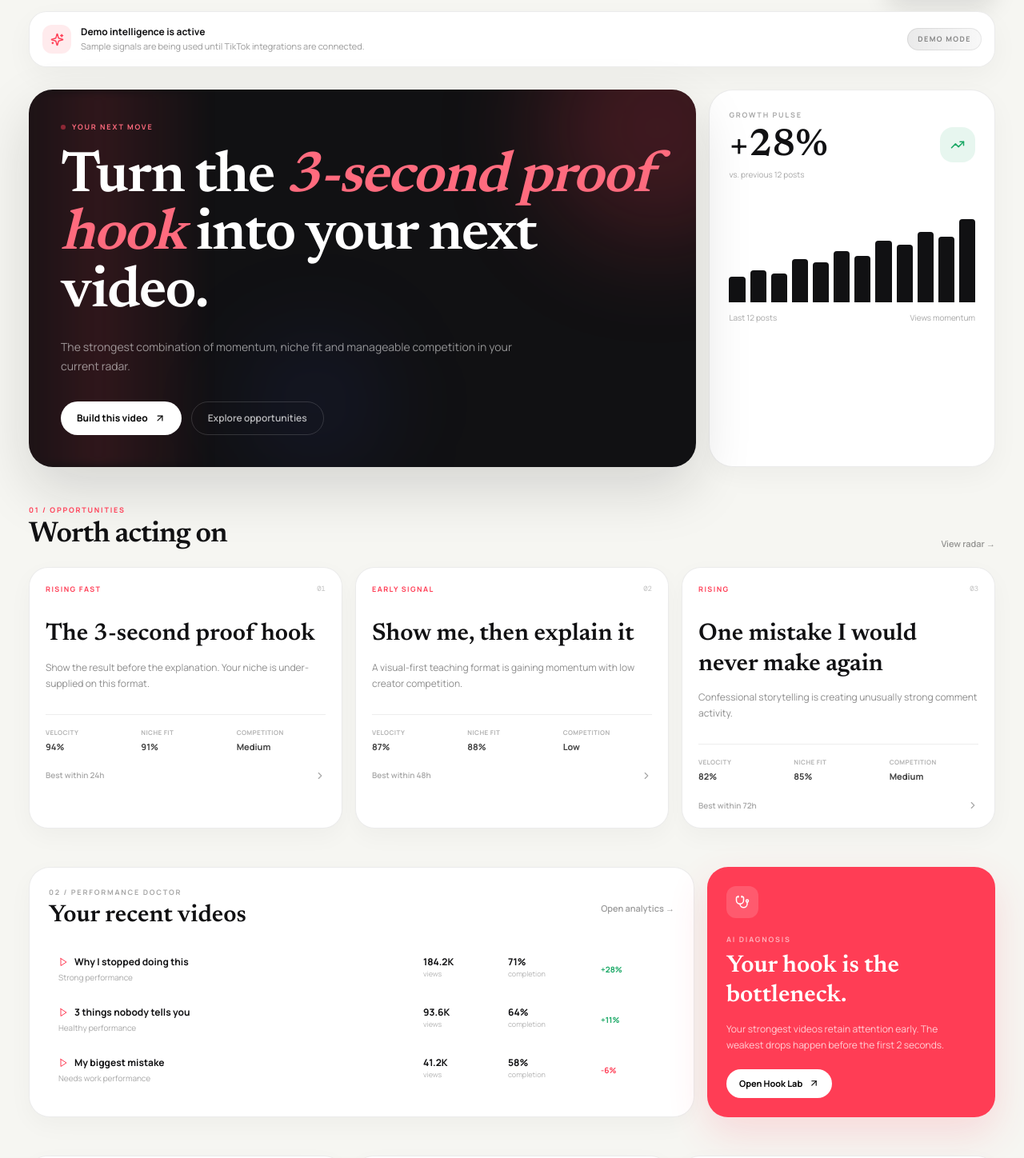
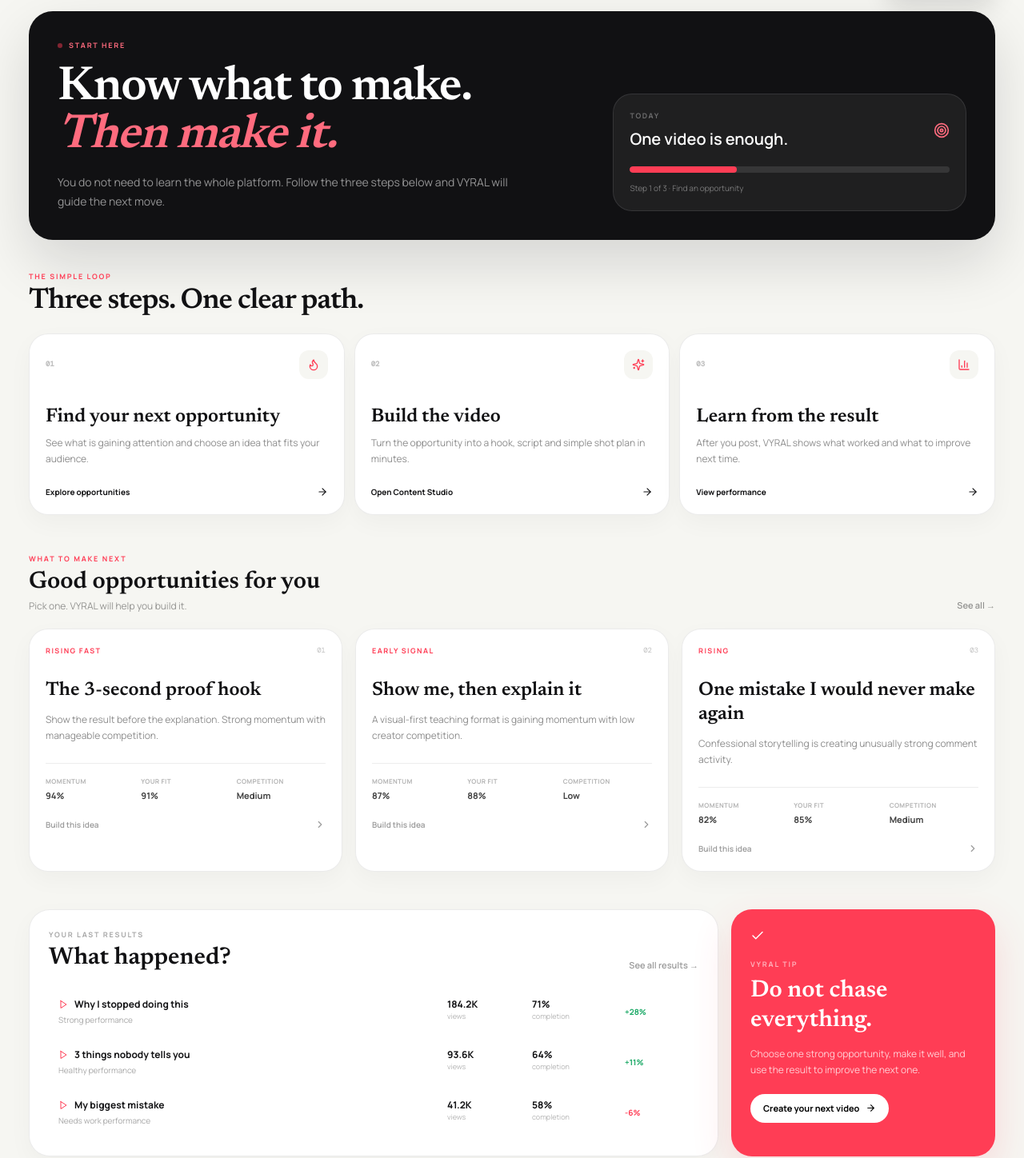
Before and after one commit to Mahiruni/VYRAL, a Next.js app: page /app in a window 1280 px wide. Shown: the part 303-1751 px from the top of the page at 80% size. Built offline with nearby package versions, Linux system fonts and the light colour scheme.

Commit message:
feat: simplify VYRAL creator home experience

```diff
--- a/app/app/page.tsx
+++ b/app/app/page.tsx
@@ -1,12 +1,19 @@
 import Link from 'next/link'
-import { ArrowUpRight, Flame, Play, TrendingUp, Sparkles, Clock3, Stethoscope, ChevronRight } from 'lucide-react'
+import { ArrowRight, BarChart3, Check, ChevronRight, Flame, Play, Sparkles, Target, TrendingUp, Zap } from 'lucide-react'
 import { PageShell } from '@/app/components/page-shell'
 
+const steps = [
+  { n: '01', title: 'Find your next opportunity', text: 'See what is gaining attention and choose an idea that fits your audience.', href: '/trends', action: 'Explore opportunities', icon: Flame },
+  { n: '02', title: 'Build the video', text: 'Turn the opportunity into a hook, script and simple shot plan in minutes.', href: '/studio', action: 'Open Content Studio', icon: Sparkles },
+  { n: '03', title: 'Learn from the result', text: 'After you post, VYRAL shows what worked and what to improve next time.', href: '/analytics', action: 'View performance', icon: BarChart3 },
+]
+
 const opportunities = [
-  { id:'trend-1', tag:'RISING FAST', title:'The 3-second proof hook', description:'Show the result before the explanation. Your niche is under-supplied on this format.', velocity:94, fit:91, competition:'Medium', eta:'Best within 24h' },
-  { id:'trend-2', tag:'EARLY SIGNAL', title:'Show me, then explain it', description:'A visual-first teaching format is gaining momentum with low creator competition.', velocity:87, fit:88, competition:'Low', eta:'Best within 48h' },
-  { id:'trend-3', tag:'RISING', title:'One mistake I would never make again', description:'Confessional storytelling is creating unusually strong comment activity.', velocity:82, fit:85, competition:'Medium', eta:'Best within 72h' },
+  { id:'trend-1', tag:'RISING FAST', title:'The 3-second proof hook', description:'Show the result before the explanation. Strong momentum with manageable competition.', velocity:94, fit:91, competition:'Medium' },
+  { id:'trend-2', tag:'EARLY SIGNAL', title:'Show me, then explain it', description:'A visual-first teaching format is gaining momentum with low creator competition.', velocity:87, fit:88, competition:'Low' },
+  { id:'trend-3', tag:'RISING', title:'One mistake I would never make again', description:'Confessional storytelling is creating unusually strong comment activity.', velocity:82, fit:85, competition:'Medium' },
 ]
+
 const videos = [
   { title:'Why I stopped doing this', views:'184.2K', completion:71, delta:'+28%', status:'Strong' },
   { title:'3 things nobody tells you', views:'93.6K', completion:64, delta:'+11%', status:'Healthy' },
@@ -14,31 +21,45 @@ const videos = [
 ]
 
 export default function Home(){
-  return <PageShell title="Good to see you, Mahir." description="Know what is moving, decide what to make, and turn your next idea into a stronger TikTok. VYRAL brings your growth system into one place.">
-    <div className="mb-7 flex flex-wrap items-center justify-between gap-4 rounded-[22px] border border-black/[.08] bg-white p-4 shadow-[0_12px_35px_rgba(17,17,19,.04)] interactive">
-      <div className="flex items-center gap-3"><div className="grid h-9 w-9 place-items-center rounded-xl bg-[#ff3d55]/10 text-[#ff3d55]"><Sparkles size={17}/></div><div><p className="text-xs font-bold">Demo intelligence is active</p><p className="mt-0.5 text-[11px] text-black/40">Sample signals are being used until TikTok integrations are connected.</p></div></div>
-      <span className="rounded-full border border-black/[.08] bg-[#f6f6f2] px-3 py-1.5 text-[9px] font-bold uppercase tracking-[.16em] text-black/45 shimmer">Demo mode</span>
-    </div>
-
-    <section className="grid gap-4 xl:grid-cols-[1.4fr_.6fr]">
-      <div className="relative min-h-[360px] overflow-hidden rounded-[30px] bg-[#111113] p-7 text-white shadow-[0_28px_70px_rgba(17,17,19,.15)] lg:p-10 interactive">
-        <div className="absolute -right-24 -top-24 h-72 w-72 rounded-full bg-[#ff3d55]/20 blur-3xl"/><div className="absolute bottom-0 left-1/3 h-40 w-40 rounded-full bg-[#315cff]/10 blur-3xl"/>
-        <div className="scan-line"/><div className="relative flex h-full flex-col justify-between"><div><div className="flex items-center gap-2 text-[9px] font-bold uppercase tracking-[.2em] text-[#ff6b7e]"><span className="h-1.5 w-1.5 rounded-full bg-[#ff3d55] pulse-dot"/> Your next move</div><h2 className="mt-5 max-w-3xl font-display text-5xl font-semibold leading-[.95] tracking-[-.025em] lg:text-7xl">Turn the <em className="text-[#ff6b7e]">3-second proof hook</em> into your next video.</h2><p className="mt-5 max-w-xl text-sm leading-6 text-white/55">The strongest combination of momentum, niche fit and manageable competition in your current radar.</p></div><div className="mt-8 flex flex-wrap gap-3"><Link href="/studio?trend=trend-1" className="inline-flex items-center gap-2 rounded-full bg-white px-5 py-3 text-xs font-bold text-black transition hover:scale-[1.02]">Build this video <ArrowUpRight size={14}/></Link><Link href="/trends" className="inline-flex items-center gap-2 rounded-full border border-white/15 px-5 py-3 text-xs font-semibold text-white/70 hover:bg-white/10">Explore opportunities</Link></div></div>
+  return <PageShell title="Your creator home" description="VYRAL keeps the hard decisions simple: find one good opportunity, make one strong video, then learn from the result.">
+    <section className="rounded-[30px] bg-[#111113] p-6 text-white shadow-[0_28px_70px_rgba(17,17,19,.14)] lg:p-9">
+      <div className="grid gap-8 lg:grid-cols-[1.2fr_.8fr] lg:items-end">
+        <div>
+          <div className="flex items-center gap-2 text-[9px] font-bold uppercase tracking-[.2em] text-[#ff6b7e]"><span className="h-1.5 w-1.5 rounded-full bg-[#ff3d55] pulse-dot"/> Start here</div>
+          <h2 className="mt-4 max-w-3xl font-display text-4xl font-semibold leading-[.96] tracking-[-.025em] lg:text-6xl">Know what to make. <em className="text-[#ff6b7e]">Then make it.</em></h2>
+          <p className="mt-4 max-w-xl text-sm leading-6 text-white/55">You do not need to learn the whole platform. Follow the three steps below and VYRAL will guide the next move.</p>
+        </div>
+        <div className="rounded-[24px] border border-white/10 bg-white/[.06] p-5">
+          <div className="flex items-center justify-between"><div><p className="text-[9px] font-bold uppercase tracking-[.18em] text-white/35">Today</p><p className="mt-2 text-xl font-semibold">One video is enough.</p></div><Target size={20} className="text-[#ff6b7e]"/></div>
+          <div className="mt-5 h-2 overflow-hidden rounded-full bg-white/10"><div className="h-full w-1/3 rounded-full bg-[#ff3d55]"/></div>
+          <p className="mt-3 text-[10px] text-white/40">Step 1 of 3 · Find an opportunity</p>
+        </div>
       </div>
-      <div className="rounded-[30px] border border-black/[.08] bg-white p-6 shadow-[0_12px_35px_rgba(17,17,19,.04)] interactive"><div className="flex items-center justify-between"><div><p className="text-[9px] font-bold uppercase tracking-[.2em] text-black/35">Growth pulse</p><p className="mt-2 font-display text-5xl font-semibold">+28%</p><p className="mt-1 text-[10px] text-black/35">vs. previous 12 posts</p></div><div className="grid h-11 w-11 place-items-center rounded-2xl bg-[#19a865]/10 text-[#19a865]"><TrendingUp size={18}/></div></div><div className="mt-10 flex h-28 items-end gap-1.5">{[28,35,32,48,44,57,51,68,64,78,73,92].map((h,i)=><span key={i} className="flex-1 rounded-t bg-[#111113] transition-all duration-500 hover:bg-[#ff3d55]" style={{height:`${h}%`}}/> )}</div><div className="mt-3 flex justify-between text-[10px] text-black/35"><span>Last 12 posts</span><span>Views momentum</span></div></div>
     </section>
 
-    <section className="mt-12"><div className="mb-5 flex items-end justify-between"><div><p className="text-[9px] font-bold uppercase tracking-[.2em] text-[#ff3d55]">01 / OPPORTUNITIES</p><h2 className="mt-1 font-display text-4xl font-semibold tracking-tight">Worth acting on</h2></div><Link href="/trends" className="text-[11px] font-semibold text-black/40 hover:text-black">View radar →</Link></div>
-      <div className="grid gap-4 lg:grid-cols-3">{opportunities.map((o,i)=><Link href={`/studio?trend=${o.id}`} key={o.id} className="group rounded-[24px] border border-black/[.08] bg-white p-5 shadow-[0_10px_30px_rgba(17,17,19,.035)] interactive"><div className="flex items-center justify-between"><span className="text-[9px] font-bold tracking-[.16em] text-[#ff3d55]">{o.tag}</span><span className="font-mono text-[9px] text-black/25">0{i+1}</span></div><h3 className="mt-8 font-display text-3xl font-semibold leading-tight">{o.title}</h3><p className="mt-3 text-xs leading-5 text-black/45">{o.description}</p><div className="mt-7 grid grid-cols-3 gap-2 border-t border-black/[.07] pt-4"><Metric label="Velocity" value={`${o.velocity}%`}/><Metric label="Niche fit" value={`${o.fit}%`}/><Metric label="Competition" value={o.competition}/></div><div className="mt-5 flex items-center justify-between text-[10px] font-semibold text-black/35"><span>{o.eta}</span><ChevronRight size={14} className="transition group-hover:translate-x-1 group-hover:text-[#ff3d55]"/></div></Link>)}</div>
+    <section className="mt-10">
+      <div className="mb-5"><p className="text-[9px] font-bold uppercase tracking-[.2em] text-[#ff3d55]">THE SIMPLE LOOP</p><h2 className="mt-1 font-display text-3xl font-semibold tracking-tight lg:text-4xl">Three steps. One clear path.</h2></div>
+      <div className="grid gap-3 lg:grid-cols-3">
+        {steps.map(({n,title,text,href,action,icon:Icon})=><Link href={href} key={n} className="group rounded-[24px] border border-black/[.08] bg-white p-5 shadow-[0_10px_30px_rgba(17,17,19,.035)] interactive">
+          <div className="flex items-center justify-between"><span className="font-mono text-[9px] font-bold text-black/25">{n}</span><span className="grid h-9 w-9 place-items-center rounded-xl bg-[#f6f6f2] text-[#ff3d55]"><Icon size={16}/></span></div>
+          <h3 className="mt-8 font-display text-2xl font-semibold leading-tight">{title}</h3><p className="mt-2 text-xs leading-5 text-black/45">{text}</p>
+          <div className="mt-6 flex items-center justify-between text-[10px] font-bold"><span>{action}</span><ArrowRight size={14} className="transition group-hover:translate-x-1 group-hover:text-[#ff3d55]"/></div>
+        </Link>)}
+      </div>
     </section>
 
-    <section className="mt-12 grid gap-4 xl:grid-cols-[1fr_360px]">
-      <div className="rounded-[26px] border border-black/[.08] bg-white p-5 shadow-[0_10px_30px_rgba(17,17,19,.035)] lg:p-6"><div className="flex items-center justify-between"><div><p className="text-[9px] font-bold uppercase tracking-[.2em] text-black/35">02 / PERFORMANCE DOCTOR</p><h2 className="mt-1 font-display text-3xl font-semibold">Your recent videos</h2></div><Link href="/analytics" className="text-[11px] font-semibold text-black/40 hover:text-black">Open analytics →</Link></div><div className="mt-5 space-y-1">{videos.map(v=><div key={v.title} className="grid grid-cols-[1fr_auto] gap-4 rounded-2xl p-3 transition hover:bg-[#f6f6f2] md:grid-cols-[1fr_90px_100px_80px]"><div className="min-w-0"><div className="flex items-center gap-2"><Play size={12} className="text-[#ff3d55]"/><p className="truncate text-xs font-bold">{v.title}</p></div><p className="mt-1 text-[10px] text-black/35">{v.status} performance</p></div><div className="hidden md:block"><p className="text-xs font-bold">{v.views}</p><p className="text-[9px] text-black/30">views</p></div><div className="hidden md:block"><p className="text-xs font-bold">{v.completion}%</p><p className="text-[9px] text-black/30">completion</p></div><span className={`self-center text-[10px] font-bold ${v.delta.startsWith('+')?'text-[#19a865]':'text-[#ff3d55]'}`}>{v.delta}</span></div>)}</div></div>
-      <div className="rounded-[26px] bg-[#ff3d55] p-6 text-white shadow-[0_20px_50px_rgba(255,61,85,.16)] interactive"><div className="flex h-10 w-10 items-center justify-center rounded-xl bg-white/15"><Stethoscope size={18}/></div><p className="mt-5 text-[9px] font-bold uppercase tracking-[.2em] text-white/60">AI diagnosis</p><h3 className="mt-2 font-display text-3xl font-semibold leading-tight">Your hook is the bottleneck.</h3><p className="mt-3 text-xs leading-5 text-white/75">Your strongest videos retain attention early. The weakest drops happen before the first 2 seconds.</p><Link href="/studio" className="mt-5 inline-flex items-center gap-2 rounded-full bg-white px-4 py-2.5 text-[11px] font-bold text-black">Open Hook Lab <ArrowUpRight size={13}/></Link></div>
+    <section className="mt-12">
+      <div className="mb-5 flex items-end justify-between"><div><p className="text-[9px] font-bold uppercase tracking-[.2em] text-[#ff3d55]">WHAT TO MAKE NEXT</p><h2 className="mt-1 font-display text-3xl font-semibold">Good opportunities for you</h2><p className="mt-1 text-xs text-black/40">Pick one. VYRAL will help you build it.</p></div><Link href="/trends" className="text-[11px] font-semibold text-black/40 hover:text-black">See all →</Link></div>
+      <div className="grid gap-4 lg:grid-cols-3">{opportunities.map((o,i)=><Link href={`/studio?trend=${o.id}`} key={o.id} className="group rounded-[24px] border border-black/[.08] bg-white p-5 shadow-[0_10px_30px_rgba(17,17,19,.035)] interactive"><div className="flex items-center justify-between"><span className="text-[9px] font-bold tracking-[.16em] text-[#ff3d55]">{o.tag}</span><span className="font-mono text-[9px] text-black/25">0{i+1}</span></div><h3 className="mt-7 font-display text-2xl font-semibold leading-tight">{o.title}</h3><p className="mt-3 text-xs leading-5 text-black/45">{o.description}</p><div className="mt-6 grid grid-cols-3 gap-2 border-t border-black/[.07] pt-4"><Metric label="Momentum" value={`${o.velocity}%`}/><Metric label="Your fit" value={`${o.fit}%`}/><Metric label="Competition" value={o.competition}/></div><div className="mt-5 flex items-center justify-between text-[10px] font-semibold text-black/40"><span>Build this idea</span><ChevronRight size={14} className="transition group-hover:translate-x-1 group-hover:text-[#ff3d55]"/></div></Link>)}</div>
     </section>
 
-    <section className="mt-12 grid gap-4 sm:grid-cols-3"><Quick icon={Flame} title="Find a signal" text="Scan emerging trends" href="/trends"/><Quick icon={Sparkles} title="Make a video" text="Generate your content kit" href="/studio"/><Quick icon={Clock3} title="Plan your week" text="Find the best windows" href="/calendar"/></section>
+    <section className="mt-12 grid gap-4 xl:grid-cols-[1fr_330px]">
+      <div className="rounded-[26px] border border-black/[.08] bg-white p-5 shadow-[0_10px_30px_rgba(17,17,19,.035)] lg:p-6"><div className="flex items-end justify-between"><div><p className="text-[9px] font-bold uppercase tracking-[.2em] text-black/35">YOUR LAST RESULTS</p><h2 className="mt-1 font-display text-3xl font-semibold">What happened?</h2></div><Link href="/analytics" className="text-[11px] font-semibold text-black/40 hover:text-black">See all results →</Link></div><div className="mt-5 space-y-1">{videos.map(v=><div key={v.title} className="grid grid-cols-[1fr_auto] gap-4 rounded-2xl p-3 transition hover:bg-[#f6f6f2] md:grid-cols-[1fr_90px_100px_80px]"><div className="min-w-0"><div className="flex items-center gap-2"><Play size={12} className="text-[#ff3d55]"/><p className="truncate text-xs font-bold">{v.title}</p></div><p className="mt-1 text-[10px] text-black/35">{v.status} performance</p></div><div className="hidden md:block"><p className="text-xs font-bold">{v.views}</p><p className="text-[9px] text-black/30">views</p></div><div className="hidden md:block"><p className="text-xs font-bold">{v.completion}%</p><p className="text-[9px] text-black/30">completion</p></div><span className={`self-center text-[10px] font-bold ${v.delta.startsWith('+')?'text-[#19a865]':'text-[#ff3d55]'}`}>{v.delta}</span></div>)}</div></div>
+      <div className="rounded-[26px] bg-[#ff3d55] p-6 text-white shadow-[0_20px_50px_rgba(255,61,85,.16)] interactive"><Check size={18}/><p className="mt-5 text-[9px] font-bold uppercase tracking-[.2em] text-white/60">VYRAL tip</p><h3 className="mt-2 font-display text-3xl font-semibold leading-tight">Do not chase everything.</h3><p className="mt-3 text-xs leading-5 text-white/75">Choose one strong opportunity, make it well, and use the result to improve the next one.</p><Link href="/studio" className="mt-5 inline-flex items-center gap-2 rounded-full bg-white px-4 py-2.5 text-[11px] font-bold text-black">Create your next video <ArrowRight size={13}/></Link></div>
+    </section>
+
+    <section className="mt-12 grid gap-3 sm:grid-cols-3"><Quick icon={Flame} title="Discover" text="Find ideas worth making" href="/trends"/><Quick icon={Sparkles} title="Create" text="Build your next video" href="/studio"/><Quick icon={BarChart3} title="Improve" text="Learn from your results" href="/analytics"/></section>
   </PageShell>
 }
 function Metric({label,value}:{label:string;value:string}){return <div><p className="text-[8px] font-bold uppercase tracking-wider text-black/30">{label}</p><p className="mt-1 text-[11px] font-bold text-black/75">{value}</p></div>}
-function Quick({icon:Icon,title,text,href}:{icon:any;title:string;text:string;href:string}){return <Link href={href} className="group rounded-[22px] border border-black/[.08] bg-white p-5 shadow-[0_10px_30px_rgba(17,17,19,.035)] interactive"><Icon size={17} className="text-[#ff3d55]"/><div className="mt-7 flex items-center justify-between"><div><p className="text-xs font-bold">{title}</p><p className="mt-1 text-[10px] text-black/35">{text}</p></div><ArrowUpRight size={14} className="text-black/25 transition group-hover:-translate-y-0.5 group-hover:translate-x-0.5 group-hover:text-black"/></div></Link>}
+function Quick({icon:Icon,title,text,href}:{icon:any;title:string;text:string;href:string}){return <Link href={href} className="group rounded-[22px] border border-black/[.08] bg-white p-5 shadow-[0_10px_30px_rgba(17,17,19,.035)] interactive"><Icon size={17} className="text-[#ff3d55]"/><div className="mt-7 flex items-center justify-between"><div><p className="text-xs font-bold">{title}</p><p className="mt-1 text-[10px] text-black/35">{text}</p></div><ArrowRight size={14} className="text-black/25 transition group-hover:translate-x-0.5 group-hover:text-black"/></div></Link>}
```
